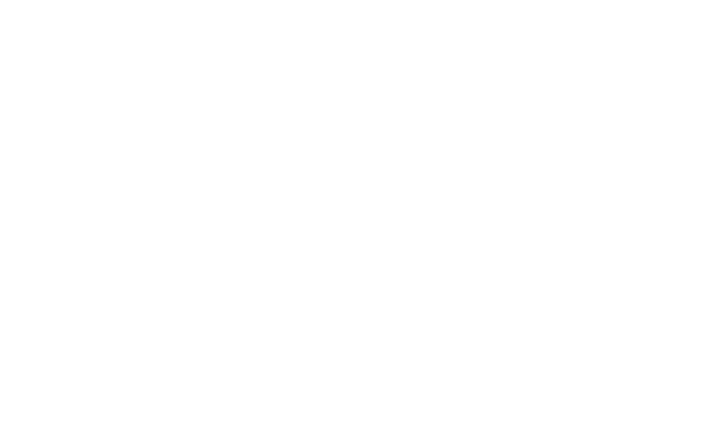
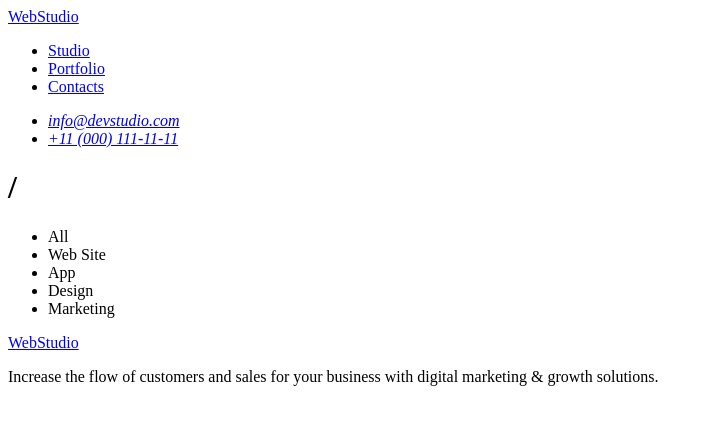
Before and after one commit to AdamZyla/goit-markup-hw-02, a plain HTML site: page portfolio.html in a window 1280 px wide. Shown: the whole page, without its empty margins (0-713 px from the left). Drawn offline with Linux system fonts and the light colour scheme.

Commit message:
portfolio - work in progress

```diff
--- a/portfolio.html
+++ b/portfolio.html
@@ -9,11 +9,43 @@
 
 <body>
 
-    <header></header>
 
-    <main></main>
 
-    <footer></footer>
+    <header>
+        <nav>
+            <a href="./index.html">WebStudio</a>
+            <ul>
+                <li><a href="./index.html">Studio</a></li>
+                <li><a href="./index.html">Portfolio</a></li>
+                <li><a href="./index.html">Contacts</a></li>
+            </ul>
+        </nav>
+        <address>
+            <ul>
+                <li><a href="mailto:info@devstudio.com">info@devstudio.com</a></li>
+                <li><a href="tel:+110001111111">+11 (000) 111-11-11</a></li>
+            </ul>
+        </address>
+    </header>
+
+    <main>
+        <h1>/</h1>
+        <ul>
+            <li>All</li>
+            <li>Web Site</li>
+            <li>App</li>
+            <li>Design</li>
+            <li>Marketing</li>
+        </ul>
+
+
+    </main>
+
+    <footer>
+        <a href="./index.html">WebStudio</a>
+        <p>Increase the flow of customers and sales for your business with digital marketing & growth
+            solutions.</p>
+    </footer>
 
 
 </body>
```
Also changed, not shown: index.html (+1 -1 lines).
